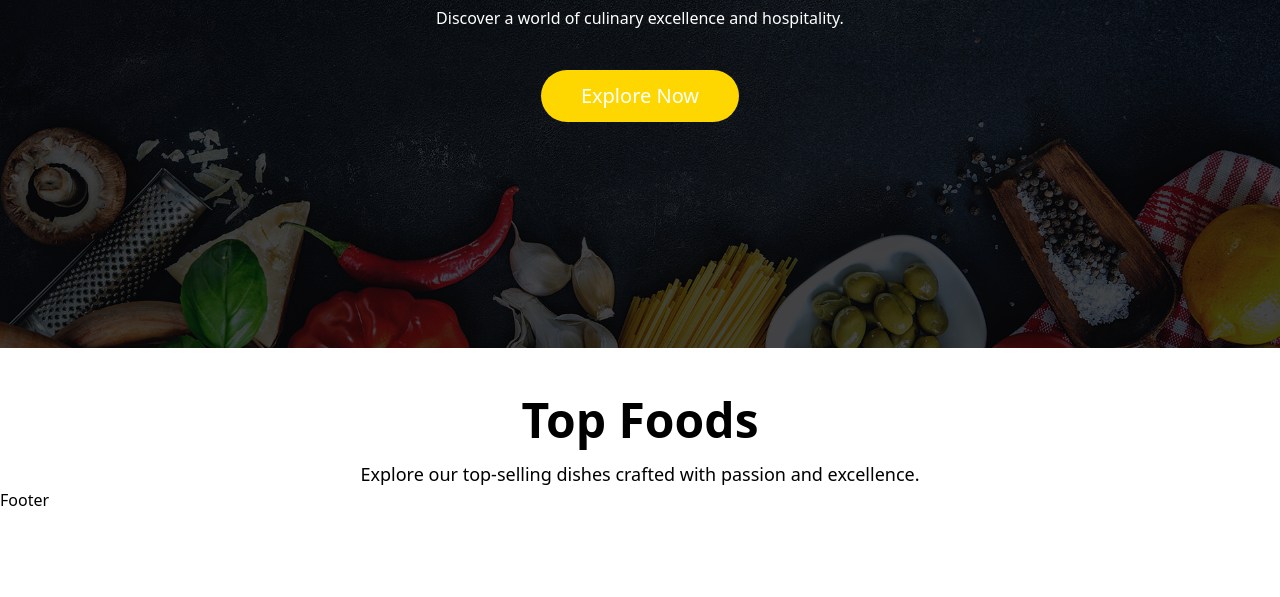
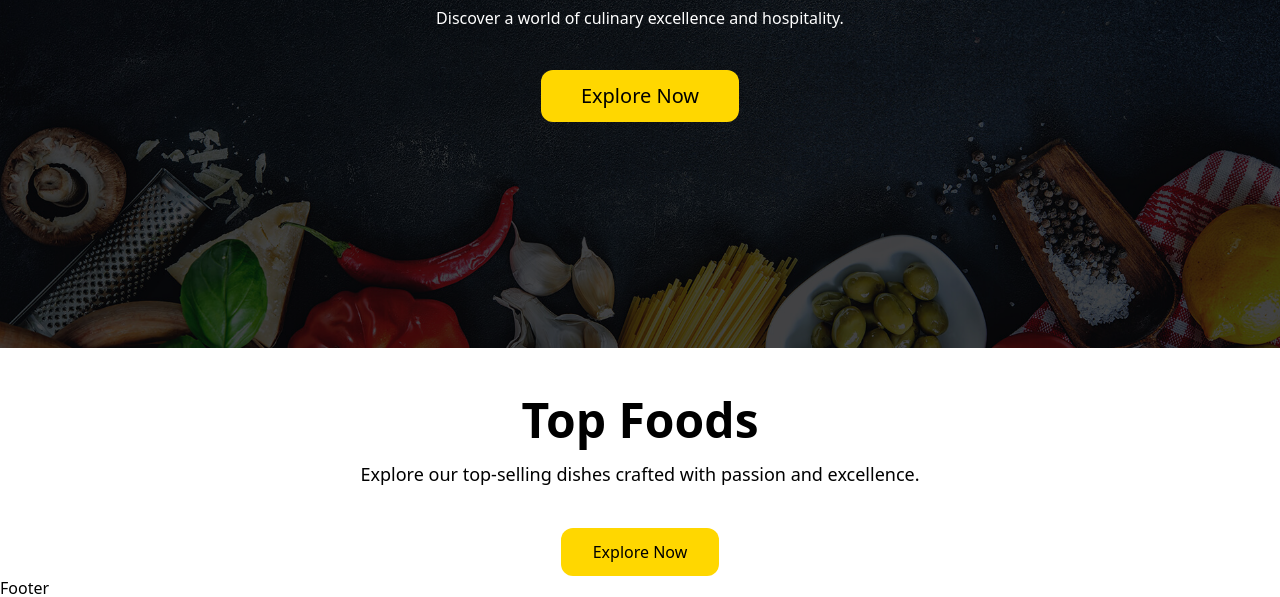
Before and after one commit to Chumki111/Restaurant-Management, a React (Vite) app: page / in a window 1280 px wide. Shown: the part 607-1204 px from the top of the page. Before the commit the page ends 1119 px from the top, so only its background shows below. Built offline with nearby package versions, Linux system fonts and the light colour scheme.

Commit message:
add a button top section

```diff
--- a/src/Components/Home/Banner.jsx
+++ b/src/Components/Home/Banner.jsx
@@ -15,7 +15,7 @@ const Banner = () => {
   {/* Button */}
   <div className='pt-10'>
     <Link to="/all-food">
-    <button className="text-xl bg-secondary text-white py-3 px-10 rounded-full hover:bg-third transition duration-300 ease-in-out">Explore Now</button>
+    <button className="text-xl bg-secondary text-black py-3 px-10 rounded-xl hover:bg-third transition duration-300 ease-in-out">Explore Now</button>
     </Link>
   </div>
 </div>
--- a/src/Components/Home/TopSection.jsx
+++ b/src/Components/Home/TopSection.jsx
@@ -1,14 +1,21 @@
-
+import { Link } from "react-router-dom"
 
 const TopSection = () => {
   return (
     <div className="flex flex-col">
-        <div className="max-w-7xl mx-auto px-4 sm:px-6 lg:px-8">
+      <div className="max-w-7xl mx-auto px-4 sm:px-6 lg:px-8">
+        {/* heading section */}
         <div className="mt-12 text-center">
-  <h2 className="text-5xl font-semibold">Top Foods</h2>
-  <p className="mt-4 text-lg">Explore our top-selling dishes crafted with passion and excellence.</p>
-</div>
+          <h2 className="text-5xl font-semibold">Top Foods</h2>
+          <p className="mt-4 text-lg">Explore our top-selling dishes crafted with passion and excellence.</p>
         </div>
+        {/* button section */}
+        <div className='pt-10 flex justify-center'>
+    <Link to="/all-food">
+    <button className=" bg-secondary text-black py-3 px-8 rounded-xl hover:bg-third transition duration-300 ease-in-out">Explore Now</button>
+    </Link>
+  </div>
+      </div>
     </div>
   )
 }
```
